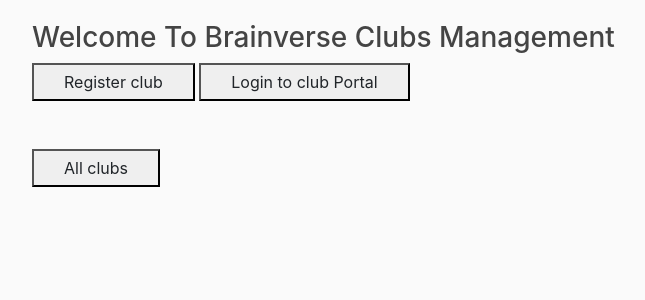
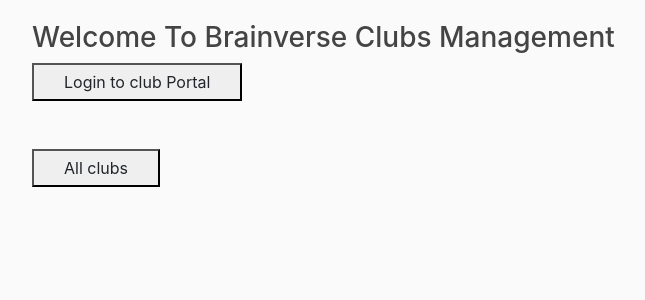
Before and after one commit to willyowi/club, a Django app: page / in a window 1280 px wide. Shown: the part 59-359 px from the top of the page, without its empty margins (243-888 px from the left). Run offline with Django 3.2, Linux system fonts and the light colour scheme; a user stored in the database is signed in; data comes from the database, SQL or seed files in the repository; some libraries are stand-ins or nearby versions.

Commit message:
add a register view function to use the custom user as well as fix the failed login because of the broken index

```diff
--- a/club_management/templates/index.html
+++ b/club_management/templates/index.html
@@ -6,8 +6,13 @@
 
         {% if user.is_authenticated %}
 
+                {% if club is None %}
                 <button><a class="dropdown-item" href="{% url 'new-club' %}">Register  club</a></button>
-                <button class="danger" ><a class="dropdown-item" href="{% url 'Index-Portal' %}" >Login to club Portal</a></button><br>
+                {% else %}
+                <button class="danger" ><a class="dropdown-item" href="{% url 'Index-Portal' %}" >Login to club Portal</a></button>
+
+                {% endif %}
+                <br>
                 <br>
                 <br>
                 <button class="danger" ><a class="dropdown-item" href="{% url 'clubs' %}">All clubs</a></button><br>
--- a/club_management/urls.py
+++ b/club_management/urls.py
@@ -5,7 +5,7 @@
 urlpatterns=[
     # url('^$',views.welcome,name = 'welcome'),
     url(r'^$',views.index,name='Index'),
-    path('club_portal/<str:club_name>/',views.club_portal,name='Index-Portal'),
+    path('club_portal/',views.club_portal,name='Index-Portal'),
     url(r'^new/club/$', views.new_club, name='new-club'),
     url(r'^new/member/$', views.new_member, name='new-member'),
     url(r'^new/official/$', views.new_official, name='new-official'),
--- a/club_management/views.py
+++ b/club_management/views.py
@@ -53,13 +53,13 @@
     current_user=request.user
 
     # fetch club associated with the curent logged in user
-    # club=Club.objects.filter(owner=current_user).first()
+    club=Club.objects.filter(owner=current_user).first()
 
-    return render(request, 'index.html')
+    return render(request, 'index.html',{'club':club})
 
 
 @login_required(login_url='/accounts/login/')
-def club_portal(request,club_name):
+def club_portal(request):
     '''
     view that redirects a person to their club
     params: pk of user the user,club name
@@ -68,7 +68,12 @@
     current_user=request.user
     # redirect user to their club
 
-    return render(request, 'club_portal.html',{'club':club_name})
+    # fetch club associated with the curent logged in user
+
+
+    club = Club.objects.filter(owner=current_user).first()
+
+    return render(request, 'club_portal.html',{'club':club})
 
 
 @login_required(login_url='/accounts/login/')
```
